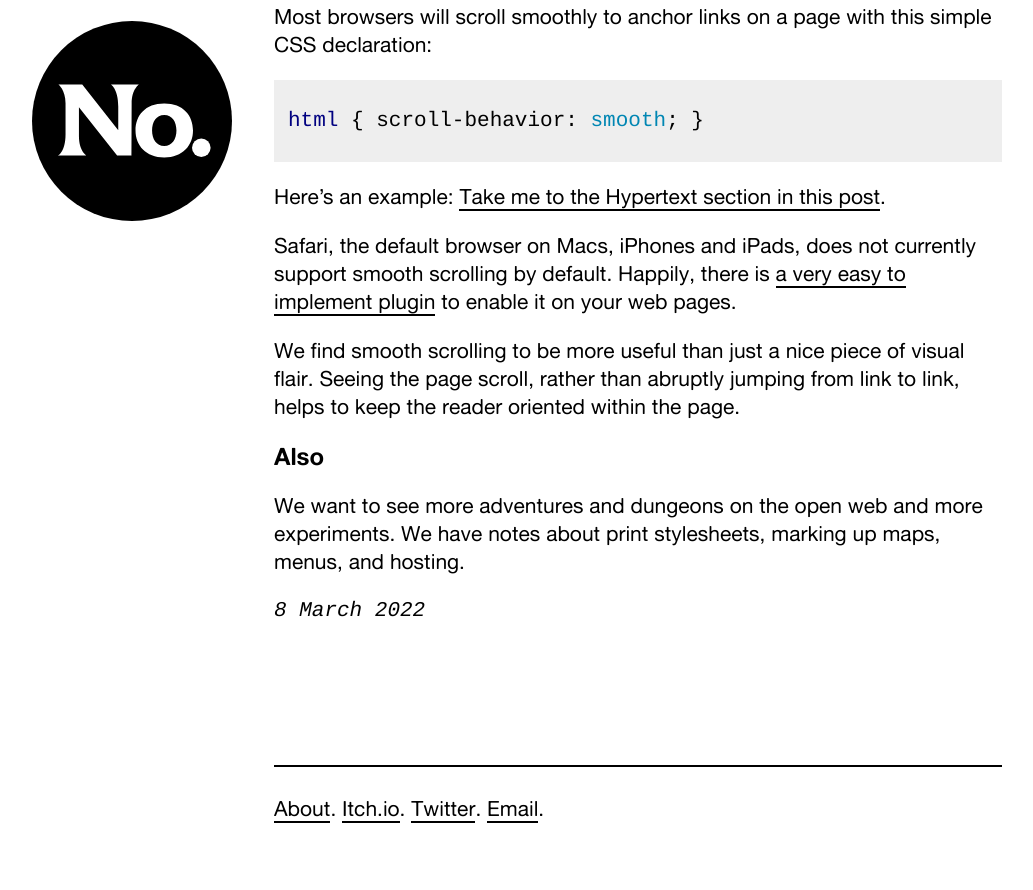
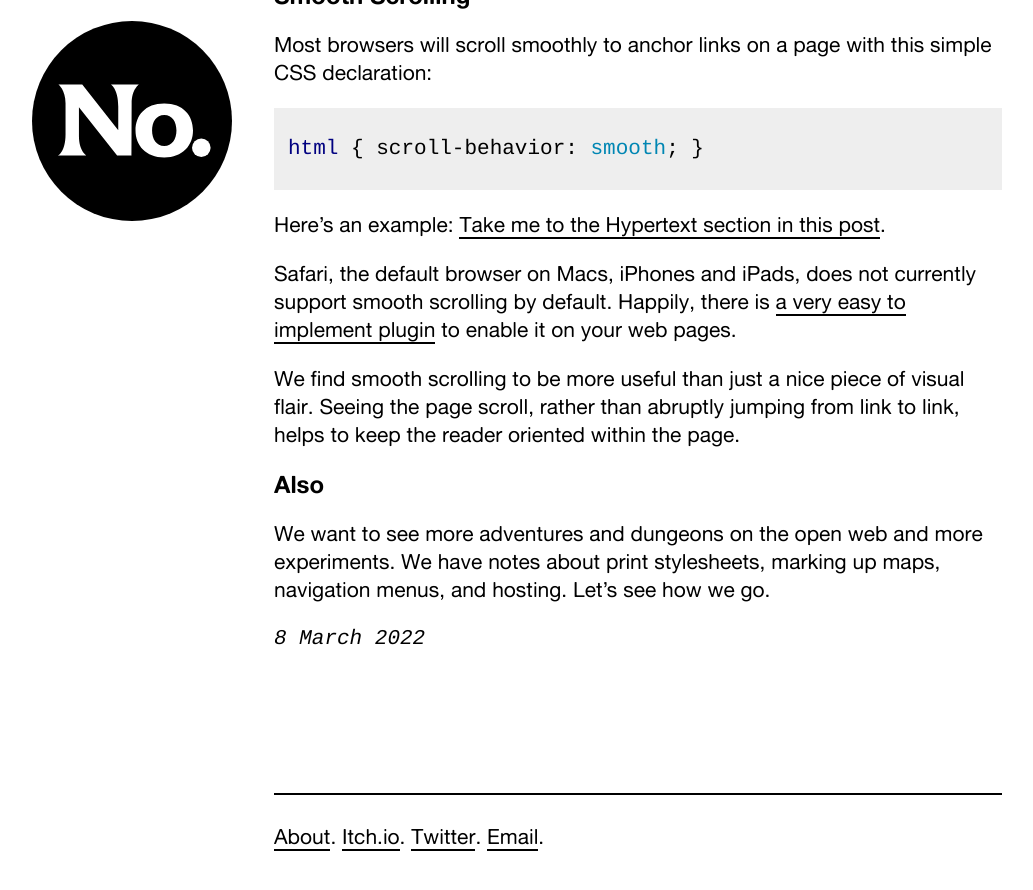
Before and after one commit to numbered-works/numbered-works.github.io, a Jekyll site: the page built from _posts/2022-03-08-html-dungeons-links.md, in a window 1280 px wide and 900 px high, scrolled down 2162 px. Shown: the top 890 px of the window, without its empty margins (122-1155 px from the left). Built offline with Jekyll 4.4.1, drawn with Linux system fonts in a browser that asks for light colours; some web fonts are replaced; some of the changed text lies outside the part shown.

Commit message:
html post

```diff
--- a/_posts/2022-03-08-html-dungeons-links.md
+++ b/_posts/2022-03-08-html-dungeons-links.md
@@ -66,4 +66,4 @@
 
 ## Also
 
-We want to see more adventures and dungeons on the open web and more experiments. We have notes about print stylesheets, marking up maps, menus, and hosting.
+We want to see more adventures and dungeons on the open web and more experiments. We have notes about print stylesheets, marking up maps, navigation menus, and hosting. Let's see how we go.
```
Also changed, not shown: other parts of _posts/2022-03-08-html-dungeons-links.md (+1 -1 lines).
